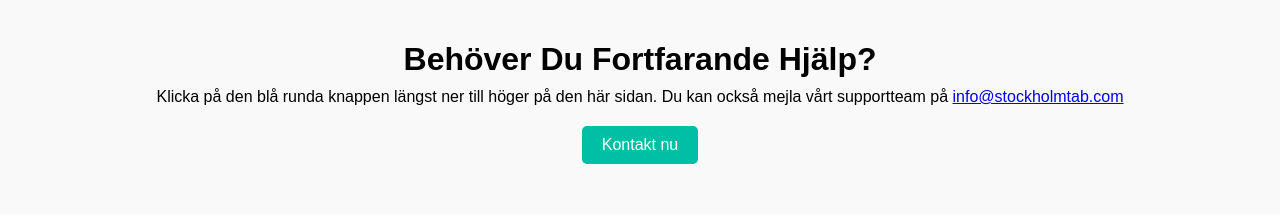
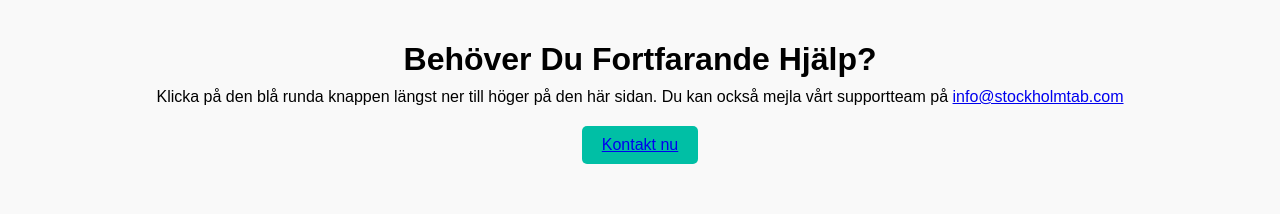
Before and after one commit to Haz7kh/stkholmTab, a React (Vite) app in the folder frontend/: page /about in a window 1280 px wide. Shown: the part 2960-3176 px from the top of the page. Built offline with nearby package versions, Linux system fonts and the light colour scheme.

Commit message:
new update

```diff
--- a/frontend/src/pages/About.jsx
+++ b/frontend/src/pages/About.jsx
@@ -163,7 +163,9 @@ const About = () => {
             sidan. Du kan också mejla vårt supportteam på{" "}
             <a href="mailto:support@example.com">info@stockholmtab.com</a>
           </p>
-          <button className="help-button">Kontakt nu</button>
+          <button className="help-button">
+            <a href="/contact">Kontakt nu</a>
+          </button>
         </div>
       </section>
       <section className="team-section">
```
